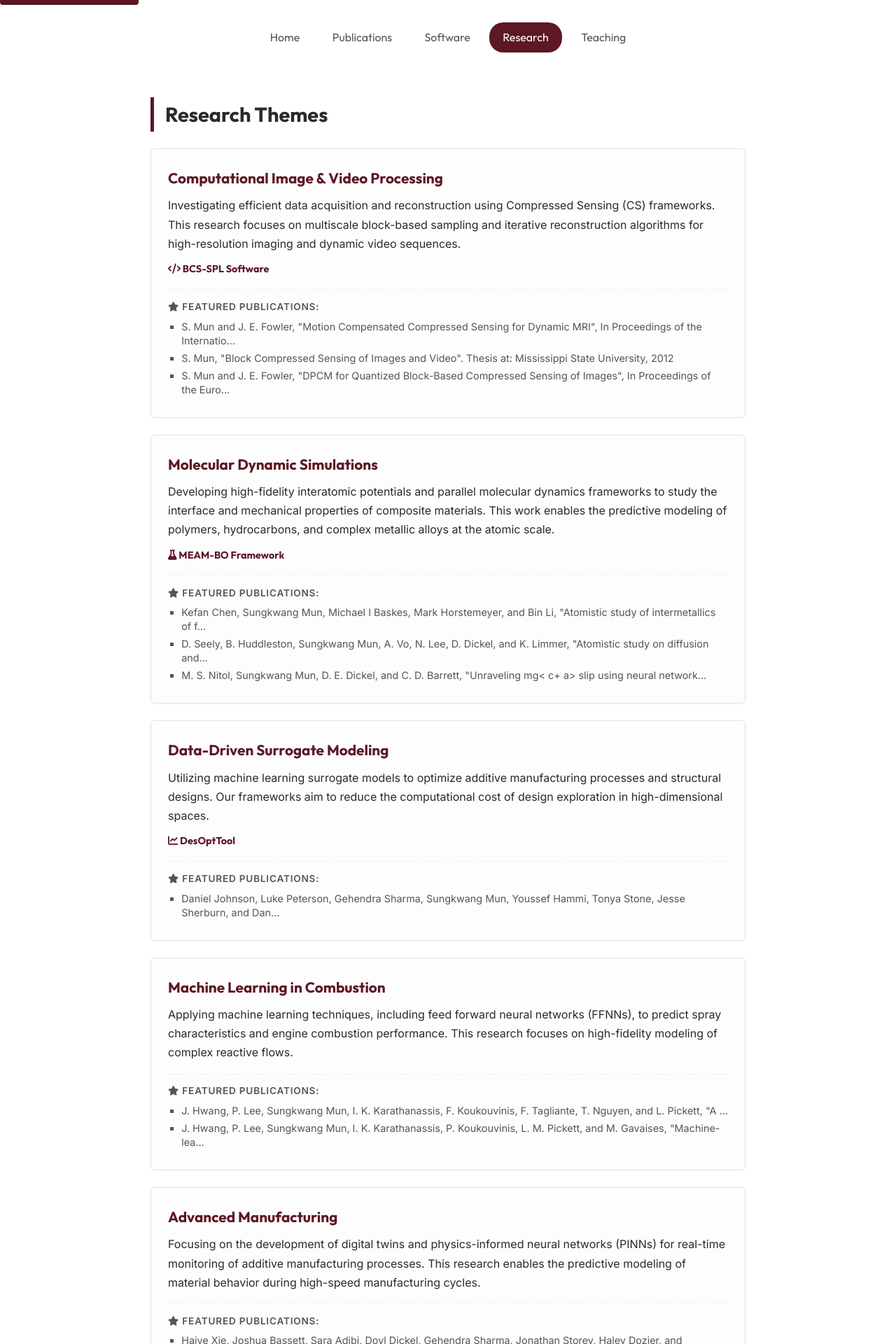
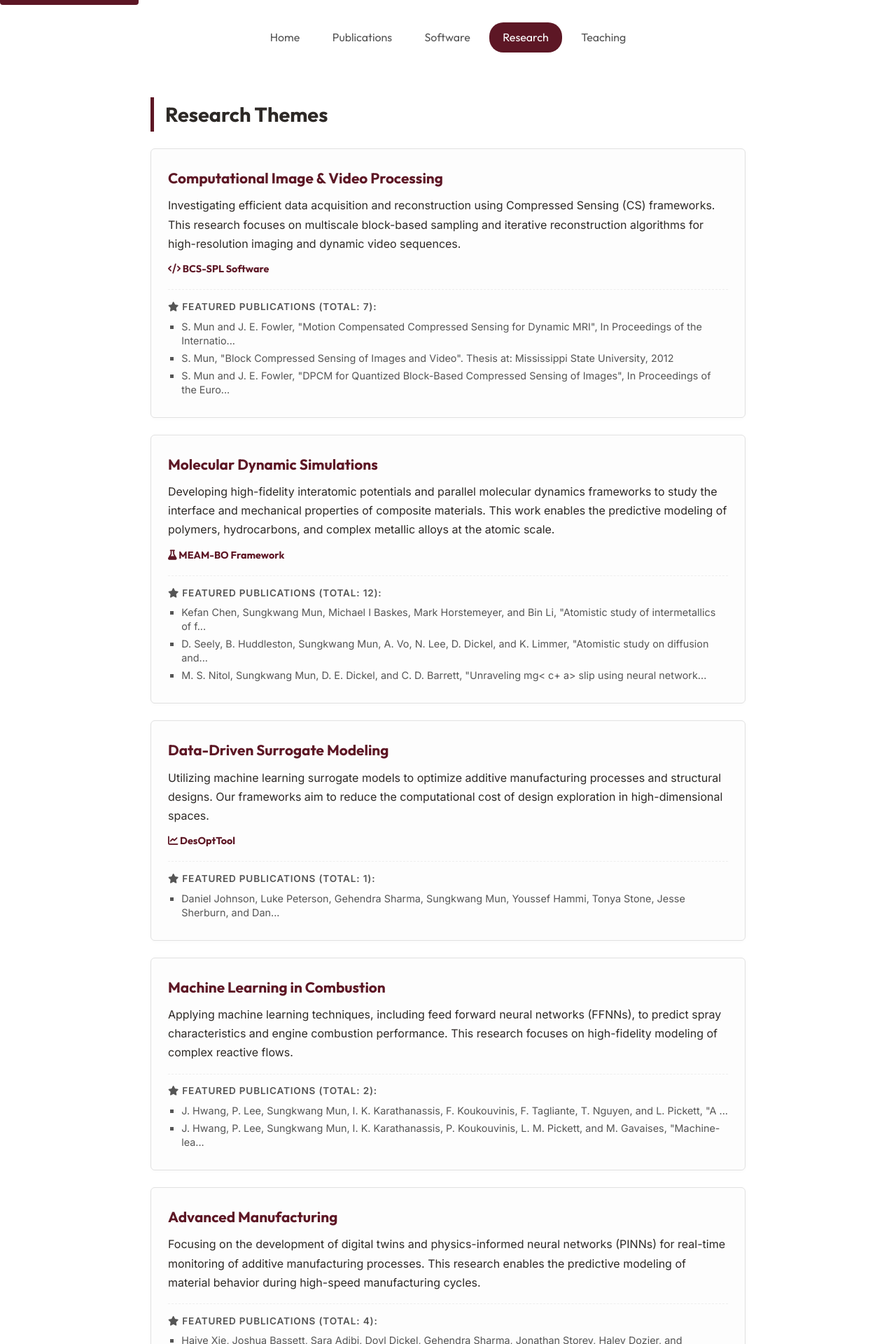
Before and after one commit to sungkwang/sungkwang.github.io, a Jekyll site: the page built from research.html, in a window 1280 px wide. Shown: the top 1920 px of the page at 70% size. Built offline with Jekyll 4.4.1, drawn with Linux system fonts in a browser that asks for light colours; some of the changed text lies outside the part shown.

Commit message:
Add information about undergrad research

```diff
--- a/css/style.css
+++ b/css/style.css
@@ -196,10 +196,26 @@
     font-weight: 500;
 }
 
-.pub-actions a:hover, .pub-actions button:hover {
+.pub-actions button:hover {
     background: var(--accent);
     color: white;
     text-decoration: none;
+}
+
+.theme-label {
+    display: inline-flex;
+    align-items: center;
+    gap: 0.4rem;
+    padding: 0.3rem 0.8rem;
+    font-family: var(--font-sans);
+    font-size: 0.8rem;
+    color: var(--text-muted);
+    font-weight: 500;
+}
+
+.theme-label i {
+    color: var(--accent);
+    opacity: 0.7;
 }
 
 .bibtex-block {
@@ -280,6 +296,19 @@
     color: var(--accent);
 }
 
+.status-badge.award {
+    background-color: #ffd70033;
+    color: #856404;
+    border: 1px solid #ffeeba;
+}
+
+.student-desc {
+    font-size: 0.95rem;
+    color: var(--text-main);
+    margin-top: 0.5rem;
+    line-height: 1.5;
+}
+
 .cv-link {
     display: inline-flex;
     align-items: center;
--- a/publications.html
+++ b/publications.html
@@ -14,6 +14,7 @@
         {% for pub in cat_pubs %}
             <li>
                 {{ pub.content | split: '<div class="pub-entry">' | last | split: '</div>' | first }}
+
                 <div class="pub-actions">
                     {% if pub.doi != "" %}
                     <a href="https://doi.org/{{ pub.doi }}" target="_blank" aria-label="Publisher link for {{ pub.bibtex_id }}"><i class="fa-solid fa-link"></i> Publisher</a>
@@ -28,6 +29,10 @@
                     <a href="{{ pub.poster | relative_url }}" target="_blank" aria-label="Download Poster for {{ pub.bibtex_id }}"><i class="fa-solid fa-image"></i> Poster</a>
                     {% endif %}
                     <button type="button" onclick="toggleBibtex('{{ pub.bibtex_id }}')" aria-controls="{{ pub.bibtex_id }}" aria-label="Show BibTeX for {{ pub.bibtex_id }}"><i class="fa-solid fa-quote-right"></i> BibTeX</button>
+
+                    {% if pub.theme %}
+                    <span class="theme-label"><i class="fa-solid fa-tags"></i> {{ pub.theme }}</span>
+                    {% endif %}
                 </div>
                 <div id="{{ pub.bibtex_id }}" class="bibtex-block">{{ pub.bibtex }}</div>
             </li>
--- a/research.html
+++ b/research.html
@@ -118,9 +118,9 @@
                     <a href="{{ '/software.html' | relative_url }}"><i class="fa-solid fa-code"></i> BCS-SPL Software</a>
                 </div>
                 <div class="selected-pubs">
-                    <div class="small-label"><i class="fa-solid fa-star"></i> Featured Publications:</div>
+                    {% assign theme_pubs = site.publications | where: "theme", "compressed sensing" | sort: "year" | reverse %}
+                    <div class="small-label"><i class="fa-solid fa-star"></i> Featured Publications (Total: {{ theme_pubs.size }}):</div>
                     <ul>
-                        {% assign theme_pubs = site.publications | where: "theme", "compressed sensing" | sort: "year" | reverse %}
                         {% for pub in theme_pubs limit: 3 %}
                         <li>{{ pub.content | split: '<div class="pub-entry">' | last | split: '</div>' | first | strip_html | truncate: 120 }}</li>
                         {% endfor %}
@@ -137,9 +137,9 @@
                     <a href="{{ '/software.html' | relative_url }}"><i class="fa-solid fa-flask"></i> MEAM-BO Framework</a>
                 </div>
                 <div class="selected-pubs">
-                    <div class="small-label"><i class="fa-solid fa-star"></i> Featured Publications:</div>
+                    {% assign theme_pubs = site.publications | where: "theme", "MEAM" | sort: "year" | reverse %}
+                    <div class="small-label"><i class="fa-solid fa-star"></i> Featured Publications (Total: {{ theme_pubs.size }}):</div>
                     <ul>
-                        {% assign theme_pubs = site.publications | where: "theme", "MEAM" | sort: "year" | reverse %}
                         {% for pub in theme_pubs limit: 3 %}
                         <li>{{ pub.content | split: '<div class="pub-entry">' | last | split: '</div>' | first | strip_html | truncate: 120 }}</li>
                         {% endfor %}
@@ -156,9 +156,9 @@
                     <a href="{{ '/software.html' | relative_url }}"><i class="fa-solid fa-chart-line"></i> DesOptTool</a>
                 </div>
                 <div class="selected-pubs">
-                    <div class="small-label"><i class="fa-solid fa-star"></i> Featured Publications:</div>
+                    {% assign theme_pubs = site.publications | where: "theme", "ballistics" | sort: "year" | reverse %}
+                    <div class="small-label"><i class="fa-solid fa-star"></i> Featured Publications (Total: {{ theme_pubs.size }}):</div>
                     <ul>
-                        {% assign theme_pubs = site.publications | where: "theme", "ballistics" | sort: "year" | reverse %}
                         {% for pub in theme_pubs limit: 3 %}
                         <li>{{ pub.content | split: '<div class="pub-entry">' | last | split: '</div>' | first | strip_html | truncate: 120 }}</li>
                         {% endfor %}
@@ -172,9 +172,9 @@
                     Applying machine learning techniques, including feed forward neural networks (FFNNs), to predict spray characteristics and engine combustion performance. This research focuses on high-fidelity modeling of complex reactive flows.
                 </div>
                 <div class="selected-pubs">
-                    <div class="small-label"><i class="fa-solid fa-star"></i> Featured Publications:</div>
+                    {% assign theme_pubs = site.publications | where: "theme", "ML in combustion" | sort: "year" | reverse %}
+                    <div class="small-label"><i class="fa-solid fa-star"></i> Featured Publications (Total: {{ theme_pubs.size }}):</div>
                     <ul>
-                        {% assign theme_pubs = site.publications | where: "theme", "ML in combustion" | sort: "year" | reverse %}
                         {% for pub in theme_pubs limit: 3 %}
                         <li>{{ pub.content | split: '<div class="pub-entry">' | last | split: '</div>' | first | strip_html | truncate: 120 }}</li>
                         {% endfor %}
@@ -188,9 +188,9 @@
                     Focusing on the development of digital twins and physics-informed neural networks (PINNs) for real-time monitoring of additive manufacturing processes. This research enables the predictive modeling of material behavior during high-speed manufacturing cycles.
                 </div>
                 <div class="selected-pubs">
-                    <div class="small-label"><i class="fa-solid fa-star"></i> Featured Publications:</div>
+                    {% assign theme_pubs = site.publications | where: "theme", "Advanced Manufacturing" | sort: "year" | reverse %}
+                    <div class="small-label"><i class="fa-solid fa-star"></i> Featured Publications (Total: {{ theme_pubs.size }}):</div>
                     <ul>
-                        {% assign theme_pubs = site.publications | where: "theme", "Advanced Manufacturing" | sort: "year" | reverse %}
                         {% for pub in theme_pubs limit: 3 %}
                         <li>{{ pub.content | split: '<div class="pub-entry">' | last | split: '</div>' | first | strip_html | truncate: 120 }}</li>
                         {% endfor %}
@@ -204,9 +204,9 @@
                     Implementing Prognostics and Health Management (PHM) frameworks and predictive maintenance strategies for industrial systems. This work utilizes data-driven diagnostics to optimize the reliability and maintenance cycles of complex engineering assets.
                 </div>
                 <div class="selected-pubs">
-                    <div class="small-label"><i class="fa-solid fa-star"></i> Featured Publications:</div>
+                    {% assign theme_pubs = site.publications | where: "theme", "Advanced Maintenance" | sort: "year" | reverse %}
+                    <div class="small-label"><i class="fa-solid fa-star"></i> Featured Publications (Total: {{ theme_pubs.size }}):</div>
                     <ul>
-                        {% assign theme_pubs = site.publications | where: "theme", "Advanced Maintenance" | sort: "year" | reverse %}
                         {% for pub in theme_pubs limit: 3 %}
                         <li>{{ pub.content | split: '<div class="pub-entry">' | last | split: '</div>' | first | strip_html | truncate: 120 }}</li>
                         {% endfor %}
@@ -215,8 +215,9 @@
             </div>
         </div>
 
-        <h2 class="section-title" style="margin-top: 4rem;">Student Mentoring</h2>
+        <h2 class="section-title" style="margin-top: 4rem;">Student Mentoring & Advising</h2>
 
+        <h3>Major Advising & Mentoring</h3>
         <ul class="group-list">
             <li>
                 <div class="student-header">
@@ -227,6 +228,7 @@
                     </div>
                 </div>
                 <div class="student-thesis">Thesis: "Physics Informed Neural Networks for Additive Manufacturing"</div>
+                <div class="student-desc">Selected as 2nd place winner in the Master’s Poster competition at the Spring 2024 Graduate Research Symposium.</div>
             </li>
             <li>
                 <div class="student-header">
@@ -236,36 +238,70 @@
                         <span class="status-badge graduated">Graduated Fall 2025</span>
                     </div>
                 </div>
-                <div class="student-thesis">Thesis: "Near Realtime Monitoring of Additive Manufacturing"</div>
+                <div class="student-thesis">Thesis: "Calibration and validation of the thermal finite element model for ER-120S-G wire arc directed energy deposition using infrared cameras and thermocouples"</div>
+            </li>
+        </ul>
+
+        <h3>Undergraduate Research Mentoring</h3>
+        <ul class="group-list">
+            <li>
+                <div class="student-header">
+                    <div class="student-name">Zijie Chen</div>
+                    <div class="student-details">
+                        <strong>Computer Science</strong> (Undergraduate Researcher)
+                        <span class="status-badge award">Award Winner</span>
+                    </div>
+                </div>
+                <div class="student-desc">Project: <strong>Autoencoder-based Data Denoising for Infrared Camera Images in Additive Manufacturing</strong>. Advised under the support of an ERDC-sponsored additive manufacturing project. Selected as <strong>Overall Winner in Data Science Research</strong> at the Spring 2024 Undergraduate Research Symposium.</div>
             </li>
             <li>
                 <div class="student-header">
-                    <div class="student-name">Kefan Chen, Ph.D.</div>
+                    <div class="student-name">Minjae Cho</div>
                     <div class="student-details">
-                        <strong>Ph.D. Student</strong> (Non-committee Mentor)
-                        <span class="status-badge graduated">Graduated Fall 2022</span>
+                        <strong>Mechanical Engineering</strong> (Undergraduate Researcher)
+                        <span class="status-badge award">Award Winner</span>
                     </div>
                 </div>
-                <div class="student-thesis">Thesis: "Interatomic Potential Development for Si-O and Zn-Fe"</div>
+                <div class="student-desc">Project: <strong>Development of Parameter Dependent conditional Generative Adversarial Network (PDcGAN) Model for Multi-Phase Flow Prediction</strong>. Selected as <strong>Overall Winner in Data Science Research</strong> at the Spring 2023 Undergraduate Research Symposium. (See <a href="https://www.datascience.msstate.edu/research/undergraduate" target="_blank">MSU Data Science Undergraduate Research</a>)</div>
             </li>
             <li>
                 <div class="student-header">
-                    <div class="student-name">Sultana Ababtin, Ph.D.</div>
+                    <div class="student-name">Minjae Cho</div>
                     <div class="student-details">
-                        <strong>Ph.D. Student</strong> (Non-committee Mentor)
-                        <span class="status-badge graduated">Graduated Fall 2021</span>
+                        <strong>Mechanical Engineering</strong> (Undergraduate Researcher)
                     </div>
                 </div>
-                <div class="student-thesis">Thesis: "Lower Length Scale Study on Carbon Nanotube Reinforced Polyethylene"</div>
+                <div class="student-desc">Project: <strong>Development of Generative Adversarial Network (GAN) Model for Multi-Phase Flow Prediction</strong>. Co-advised with Dr. Joonsik Hwang. Prepared a poster for the Spring 2022 Undergraduate Research Symposium, selected as a <strong>Physical Sciences and Engineering Top Rated Project</strong>. </div>
+            </li>
+        </ul>
+
+        <h3>Graduate Committee Service</h3>
+        <ul class="group-list">
+            <li>
+                <div class="student-header">
+                    <div class="student-name">Henan Zhou</div>
+                    <div class="student-details">
+                        <strong>Ph.D. Student</strong> (Mechanical Engineering)
+                    </div>
+                </div>
+                <div class="student-thesis">Dissertation: "Interatomic Potential of Multiphase Materials Using Modified Embedded Atom Method (MEAM) and Artificial Neural Network (RANN)"</div>
             </li>
             <li>
                 <div class="student-header">
-                    <div class="student-name">Andrew Bowman, Ph.D.</div>
+                    <div class="student-name">Ethan Holder</div>
                     <div class="student-details">
-                        <strong>Ph.D. Student</strong> (Non-committee Mentor)
-                        <span class="status-badge graduated">Graduated Spring 2019</span>
+                        <strong>Master's Student</strong> (Mechanical Engineering)
                     </div>
                 </div>
-                <div class="student-thesis">Thesis: "Multiscale Modeling of Polyethylene"</div>
+                <div class="student-thesis">Thesis: "Interactions Between Different Deformation Mechanisms in Magnesium"</div>
+            </li>
+            <li>
+                <div class="student-header">
+                    <div class="student-name">Daniela Telkamp</div>
+                    <div class="student-details">
+                        <strong>Master's Student</strong> (Biomedical Engineering)
+                    </div>
+                </div>
+                <div class="student-thesis">Thesis: "Surrogate Model-based Design Optimization of a Mobile Deployable Structure for Overpressure Load and Vehicular Impact Mitigation"</div>
             </li>
         </ul>
```
